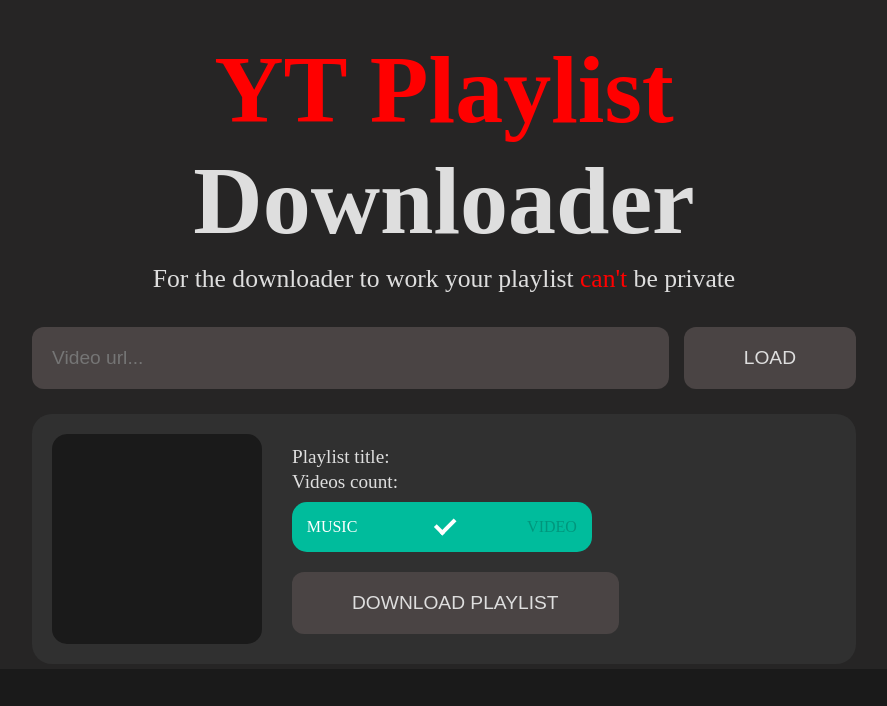
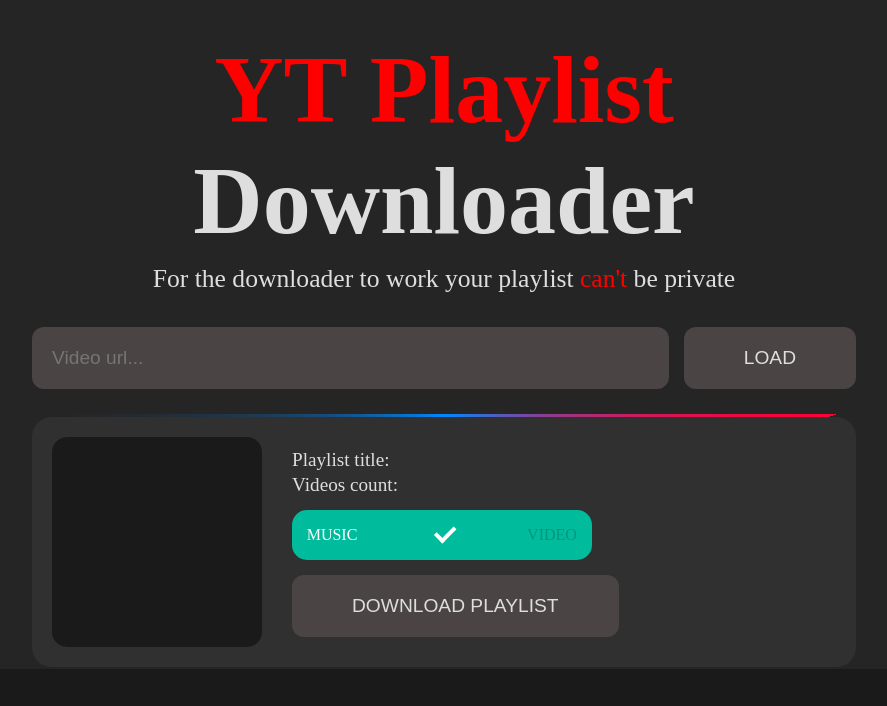
Before and after one commit to Marti-code/yt-playlist-converter, a Flask app: page / in a window 1280 px wide. Shown: the part 81-787 px from the top of the page, without its empty margins (196-1083 px from the left). Run offline with Flask 3, Linux system fonts and the light colour scheme.

Commit message:
border conic loader

```diff
--- a/static/style.css
+++ b/static/style.css
@@ -57,6 +57,10 @@
   text-align: left;
 }
 
+/* nav */
+/* nav */
+/* nav */
+
 nav {
   padding: 0 50px;
   width: 100vw;
@@ -78,6 +82,10 @@
 span {
   color: var(--accent);
 }
+
+/* main */
+/* main */
+/* main */
 
 main {
   width: 100vw;
@@ -129,11 +137,11 @@
 }
 
 .main-playlist-box {
-  margin-top: 25px;
-  border-radius: 15px;
+  /* margin-top: 25px; */
+  /* border-radius: 15px; */
   height: 100%;
-  width: 100%;
-  padding: 0 50px;
+  /* width: 100%; */
+  /* padding: 0 50px; */
 }
 
 .main-playlist-content {
@@ -163,29 +171,13 @@
 
 .playlist-section form {
   display: flex;
-  gap: 20px;
+  gap: 15px;
   flex-direction: column;
 }
 
-/* fsdjfaljdsfk */
-/* fsdjfaljdsfk */
-/* fsdjfaljdsfk */
-/* fsdjfaljdsfk */
-/* fsdjfaljdsfk */
-/* fsdjfaljdsfk */
-/* fsdjfaljdsfk */
-/* fsdjfaljdsfk */
-/* fsdjfaljdsfk */
-/* fsdjfaljdsfk */
-/* fsdjfaljdsfk */
-/* fsdjfaljdsfk */
-/* fsdjfaljdsfk */
-/* fsdjfaljdsfk */
-/* fsdjfaljdsfk */
-/* fsdjfaljdsfk */
-/* fsdjfaljdsfk */
-/* fsdjfaljdsfk */
-/* fsdjfaljdsfk */
+/* source check radio button */
+/* source check radio button */
+/* source check radio button */
 
 .switch {
   position: relative;
@@ -204,7 +196,7 @@
   top: 50%;
   left: 50%;
   margin: -2px 0px 0px -4px;
-  background: #fff;
+  background: var(--white);
   display: block;
   transform: rotate(-45deg);
   transition: all 0.2s ease;
@@ -217,7 +209,7 @@
   width: 4px;
   height: 12px;
   margin-top: -8px;
-  background: #fff;
+  background: var(--white);
   transition: all 0.2s ease;
 }
 
@@ -245,25 +237,66 @@
 }
 
 #video:checked ~ .switch {
-  background: #eb4f37;
+  background: var(--accent);
 }
 
 #video:checked ~ .switch span {
-  background: #fff;
+  background: var(--white);
   margin-left: -8px;
 }
 
 #video:checked ~ .switch span:after {
-  background: #fff;
+  background: var(--white);
   height: 20px;
   margin-top: -8px;
   margin-left: 8px;
 }
 
 #music:checked ~ .switch label[for="music"] {
-  color: #fff;
+  color: var(--white);
 }
 
 #video:checked ~ .switch label[for="video"] {
-  color: #fff;
+  color: var(--white);
 }
+
+/* loader */
+/* loader */
+/* loader */
+
+.main-playlist-box {
+  --border-size: 3px;
+  --border-angle: 0turn;
+  background-image: conic-gradient(
+      from var(--border-angle),
+      transparent,
+      transparent 50%,
+      transparent
+    ),
+    conic-gradient(from var(--border-angle), transparent 60%, #08f, #f03);
+  background-size: calc(100% - (var(--border-size) * 2))
+      calc(100% - (var(--border-size) * 2)),
+    cover;
+  background-position: center center;
+  background-repeat: no-repeat;
+  animation: bg-spin 3s linear infinite;
+  border-radius: 20px;
+  padding: 3px;
+  margin: 25px 47px 0 47px;
+}
+
+@keyframes bg-spin {
+  to {
+    --border-angle: 1turn;
+  }
+}
+
+@property --border-angle {
+  syntax: "<angle>";
+  inherits: true;
+  initial-value: 0turn;
+}
+
+/* .main-playlist-content:hover {
+  animation-play-state: paused;
+} */
```
